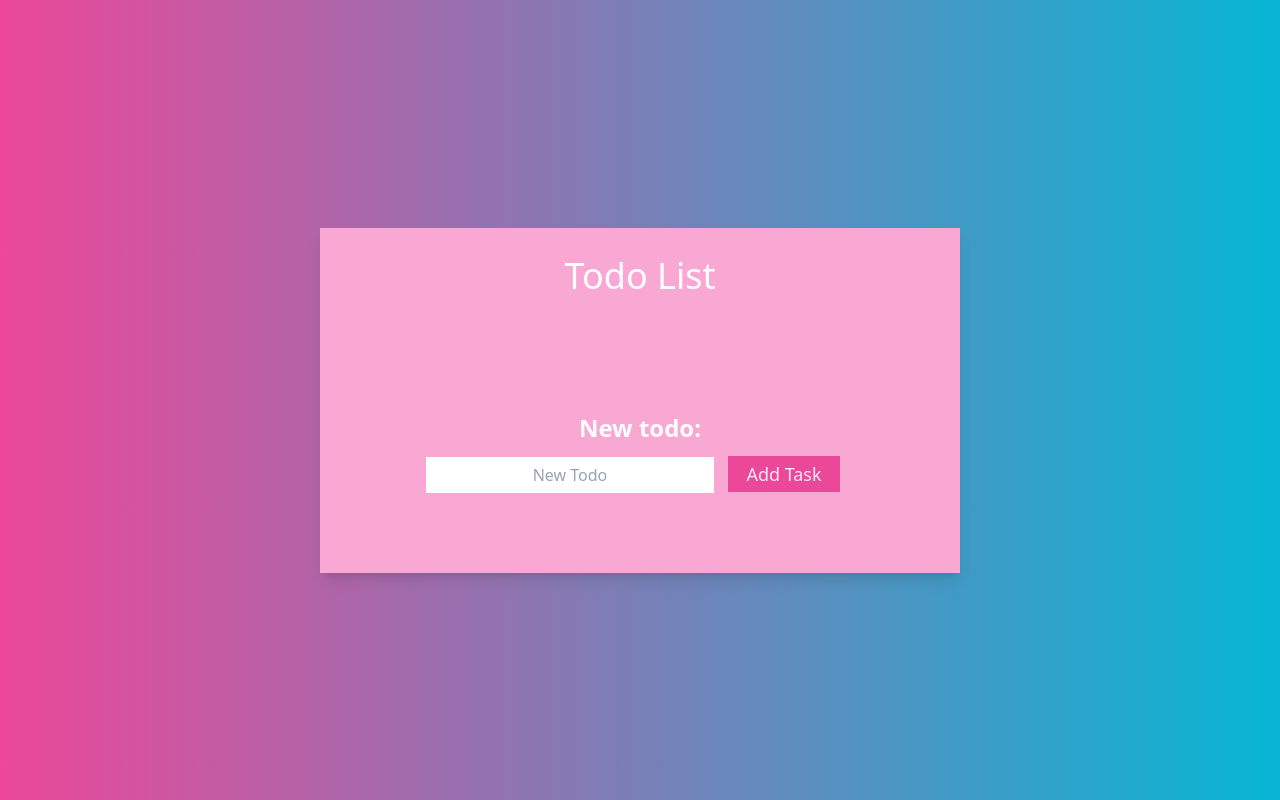
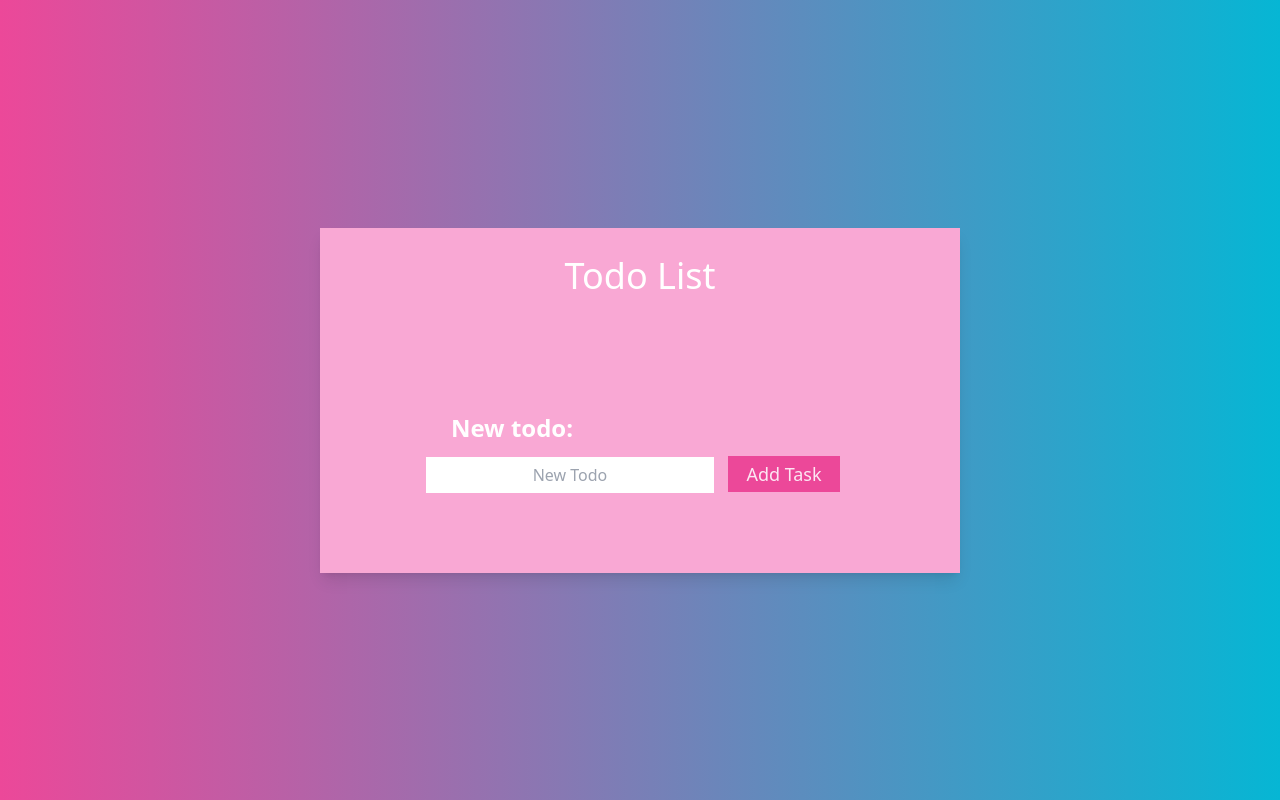
Before and after one commit to mercurialli/React-to-do, a Next.js app: page / in a window 1280 px wide. Built offline with nearby package versions, Linux system fonts and the light colour scheme.

Commit message:
add styles

```diff
--- a/components/toDoList/Todo.jsx
+++ b/components/toDoList/Todo.jsx
@@ -7,7 +7,7 @@ export const Todo = ({ task, deleteTask, editTask }) => {
   const { id, title } = task;
 
   return (
-    <div>
+    <div className="task-container">
       <ul className="ul-container">
         <li className="tasks-list">
           {title}
--- a/styles/global.css
+++ b/styles/global.css
@@ -24,7 +24,7 @@
   }
 
   .main-label {
-    @apply text-2xl text-white px-3 font-semibold mb-3;
+    @apply text-2xl text-white px-3 font-semibold mb-3 mr-64;
   }
 
   .main-input {
@@ -42,6 +42,7 @@
   .edit-btn {
     @apply text-lg bg-pink-500 hover:bg-pink-600 transition-colors px-8 py-1 -ml-28 text-pink-100 font-medium h-9 w-28;
   }
+
 
   .ul-container {
     @apply py-0 -my-1 list-none;
```
